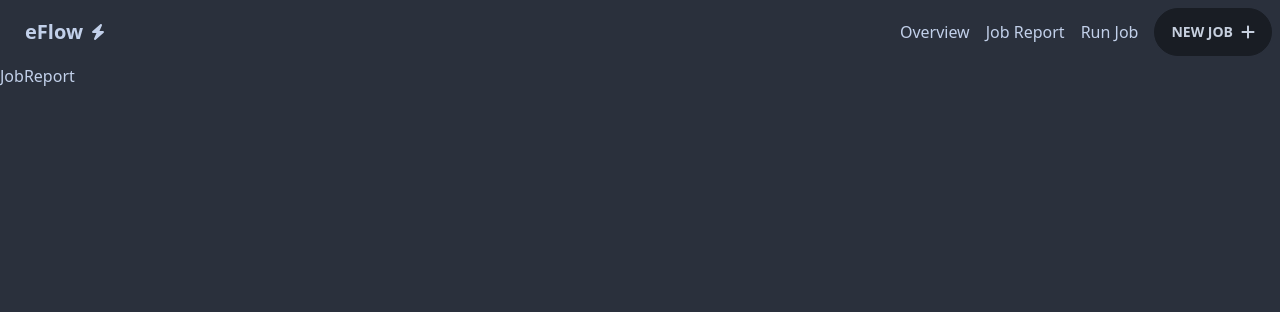
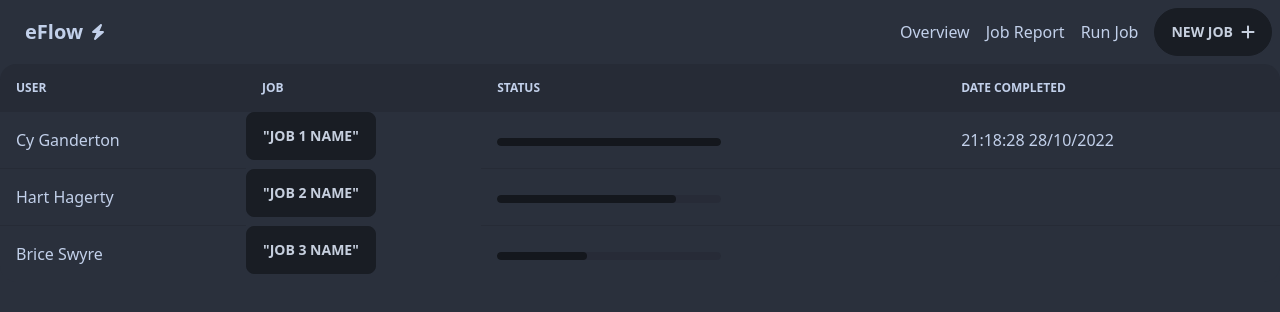
Before and after one commit to simon-hng/e-flow, a Next.js app: page /jobreport in a window 1280 px wide. Shown: the top 312 px of the page. Built offline with nearby package versions, Linux system fonts and the light colour scheme.

Commit message:
job report UI

```diff
--- /dev/null
+++ b/components/table.tsx
@@ -0,0 +1,85 @@
+import React from "react";
+import {
+  Area,
+  AreaChart,
+  CartesianGrid,
+  ResponsiveContainer,
+  Tooltip,
+  XAxis,
+  YAxis,
+} from "recharts";
+
+const Table = () => {
+  return (
+    <div className="overflow-x-auto">
+      <table className="table w-full">
+        <thead>
+          <tr>
+            <th>User</th>
+            <th>Job</th>
+            <th>Status</th>
+            <th>Date Completed</th>
+          </tr>
+        </thead>
+        <input type="checkbox" id="my-modal-6" className="modal-toggle" />
+        <div className="modal modal-bottom sm:modal-middle">
+          <div className="modal-box">
+            <h3 className="font-bold text-lg">"Job Name"</h3>
+            <p> Job report info</p>
+            <div className="modal-action">
+              <label htmlFor="my-modal-6" className="btn">
+                Close
+              </label>
+            </div>
+          </div>
+        </div>
+        <tbody>
+          <tr>
+            <td>Cy Ganderton</td>
+            <label htmlFor="my-modal-6" className="btn modal-button">
+              "Job 1 name"
+            </label>
+            <td>
+              <progress
+                className="progress w-56"
+                value="100"
+                max="100"
+              ></progress>
+            </td>
+            <td>21:18:28 28/10/2022</td>
+          </tr>
+          <tr className="hover">
+            <td>Hart Hagerty</td>
+            <label htmlFor="my-modal-6" className="btn modal-button">
+              "Job 2 name"
+            </label>
+            <td>
+              <progress
+                className="progress w-56"
+                value="80"
+                max="100"
+              ></progress>
+            </td>
+            <td>{/* date */}</td>
+          </tr>
+          <tr>
+            <td>Brice Swyre</td>
+            <label htmlFor="my-modal-6" className="btn modal-button">
+              "Job 3 name"
+            </label>
+            <td>
+              <progress
+                className="progress w-56"
+                value="40"
+                max="100"
+              ></progress>
+            </td>
+            <td>{/* date */}</td>
+          </tr>
+        </tbody>
+      </table>
+    </div>
+  );
+};
+
+export default Table;
--- a/pages/jobreport.tsx
+++ b/pages/jobreport.tsx
@@ -1,11 +1,15 @@
 import { FontAwesomeIcon } from "@fortawesome/react-fontawesome";
 import { faBolt } from "@fortawesome/free-solid-svg-icons";
+import Table from "../components/table";
 
 function JobReport() {
   return (
-    <>
-    JobReport
-    </>
+
+  <div className="w-full col-span-2 h-64">
+        <Table />
+      </div>
+
+
   );
 }
 
```
Also changed, not shown: 1 other file (tests, documents, lock files or other folders).
